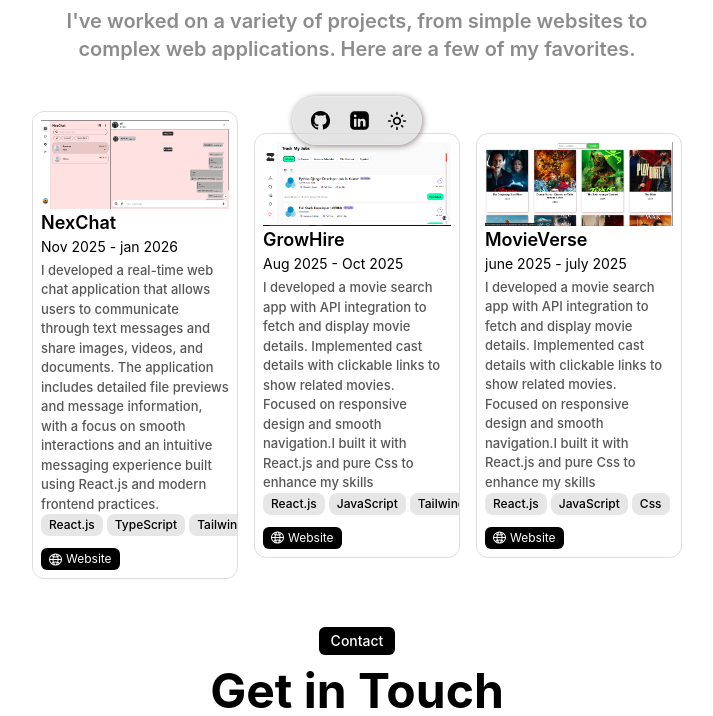
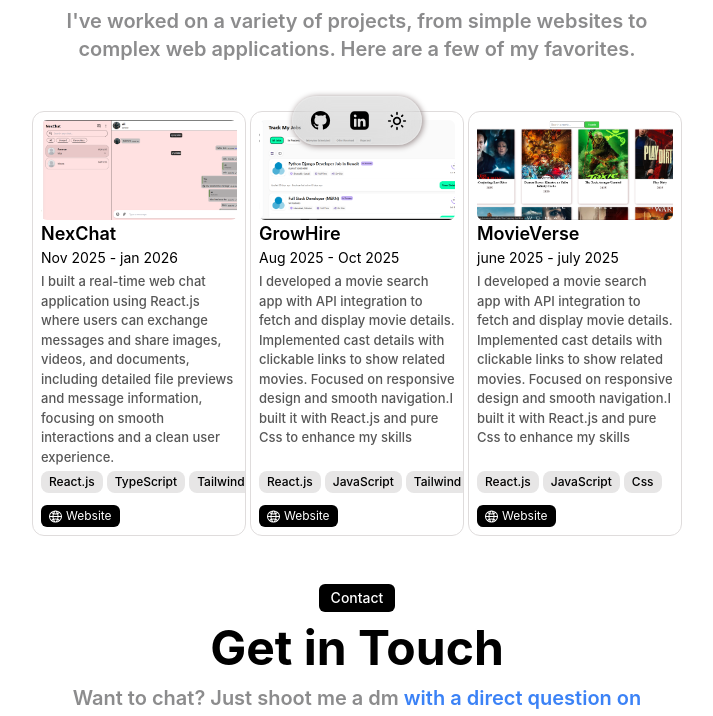
Before and after one commit to Ammar-creator5345/portfolio, a React (Create React App) app: page / in a window 1280 px wide. Shown: the part 643-1359 px from the top of the page, without its empty margins (283-996 px from the left). Built offline with nearby package versions, Linux system fonts and the light colour scheme.

Commit message:
made some final changes

```diff
--- a/src/components/projectItem.tsx
+++ b/src/components/projectItem.tsx
@@ -19,7 +19,9 @@ const ProjectItem = ({
   return (
     <div className="w-full dark:shadow-[1px_1px_10px_#2d2b2b] rounded-xl overflow-hidden border border-[#dfdcdc] dark:border-[#333333] flex flex-col p-2 sm:w-1/2 sm:justify-between sm:min-h-[425px] transition-all duration-200 hover:shadow-[1px_1px_6px_gray]">
       <div>
-        <img src={image} alt="" />
+        <div className="w-full h-[100px]">
+          <img src={image} alt="project image" className="rounded-md w-full h-full object-cover"/>
+        </div>
         <div className="text-primaryText">
           <h1 className="text-lg font-semibold">{title}</h1>
           <p className="text-sm">{date}</p>
--- a/src/pages/about.tsx
+++ b/src/pages/about.tsx
@@ -64,7 +64,7 @@ const About = () => {
             </div>
             <div className="mt-10">
               <a
-                href="/resume.pdf"
+                href="/MyResume.pdf"
                 download="resume.pdf"
                 target="_blank"
                 className="rounded-full w-fit cursor-pointer flex items-center transition-all justify-center text-sm font-[500] py-2 px-3 bg-[orange] hover:bg-[#684407]"
--- a/src/pages/home.tsx
+++ b/src/pages/home.tsx
@@ -41,12 +41,13 @@ const Home = () => {
         >
           <h3 className="text-2xl font-semibold">About</h3>
           <p className="text-sm font-[500] text-[#8c8c8d]">
-           As a passionate React.js Developer with around one year of experience,
-            I build responsive and user-focused web applications using JavaScript,
-            TypeScript, React.js, Next.js, HTML, CSS, Tailwind CSS, and Bootstrap.
-            I use Git and GitHub for version control, and I’m committed to writing
-            clean, efficient code while continuously improving my skills to deliver
-            smooth, high-quality user experiences.
+            As a passionate React.js Developer with around one year of
+            experience, I build responsive and user-focused web applications
+            using JavaScript, TypeScript, React.js, Next.js, HTML, CSS, Tailwind
+            CSS, and Bootstrap. I use Git and GitHub for version control, and
+            I’m committed to writing clean, efficient code while continuously
+            improving my skills to deliver smooth, high-quality user
+            experiences.
           </p>
         </motion.div>
         <motion.div
@@ -67,15 +68,11 @@ const Home = () => {
               complex web applications. Here are a few of my favorites."
             />
           </div>
-          <div className="flex flex-col gap-4 items-center justify-center mt-12 sm:flex-row">
+          <div className="flex flex-col gap-1 items-center justify-center mt-12 sm:flex-row">
             <ProjectItem
               title="NexChat"
               date="Nov 2025 - jan 2026"
-              text="I developed a real-time web chat application that allows users
-              to communicate through text messages and share images, videos, and
-              documents. The application includes detailed file previews and message
-              information, with a focus on smooth interactions and an intuitive messaging
-              experience built using React.js and modern frontend practices."
+              text="I built a real-time web chat application using React.js where users can exchange messages and share images, videos, and documents, including detailed file previews and message information, focusing on smooth interactions and a clean user experience."
               languages={["React.js", "TypeScript", "Tailwind"]}
               image="/nexChat.png"
               link="https://chat-app-cyan-two-88.vercel.app/"
```
Also changed, not shown: 2 other files (tests, documents, lock files or other folders).
